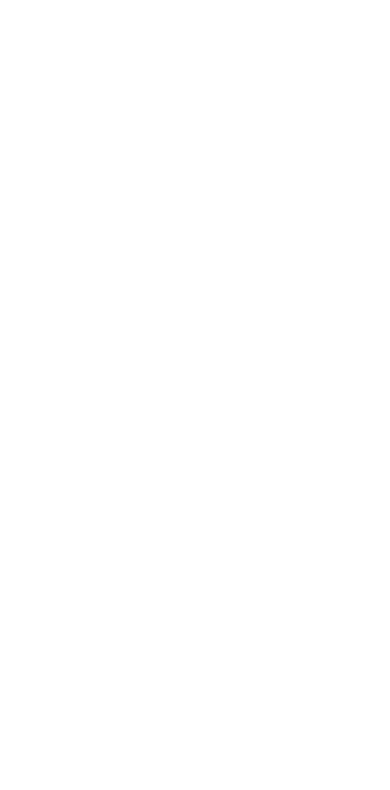
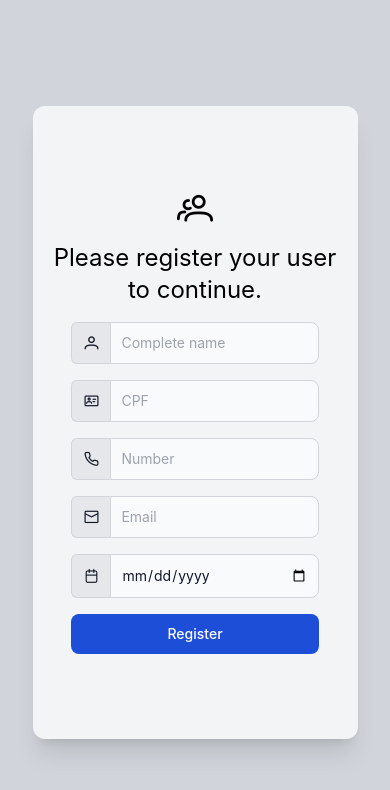
Before and after one commit to gustavovargas7/EventHubPucMinas, a Vue app: page /register in a window 390 px wide. Before the commit this address had no page. Shown: the top 790 px of the page. Built offline with nearby package versions, Linux system fonts and the light colour scheme; what tw-elements would draw is missing.

Commit message:
Responsive and prepare view login  and register

```diff
--- /dev/null
+++ b/src/components/input.vue
@@ -0,0 +1,23 @@
+<template>
+    <div class="flex w-3/5 sm:w-4/5 md:w-3/5">
+        <span
+            class="inline-flex items-center px-3 text-sm text-gray-900 bg-gray-200 border rounded-e-0 border-gray-300 border-e-0 rounded-s-md dark:bg-gray-600 dark:text-gray-400 dark:border-gray-600">
+            <i :class="dataInput.icon"></i>
+        </span>
+        <input :type="dataInput.type" :id="dataInput.id"
+            class="outline-none rounded-e-lg bg-gray-50 border text-gray-900 focus:ring-blue-500 focus:border-blue-500 block flex-1 min-w-0 w-full text-sm border-gray-300 p-2.5 dark:bg-gray-700 dark:border-gray-600 dark:placeholder-gray-400 dark:text-white dark:focus:ring-blue-500 dark:focus:border-blue-500"
+            :placeholder="dataInput.placeholder" required>
+    </div>
+</template>
+
+<script>
+export default {
+    name: 'Input',
+    props: {
+        dataInput: {
+            type: Object,
+            required: true
+        }
+    }
+}
+</script>
--- a/src/router/index.ts
+++ b/src/router/index.ts
@@ -1,11 +1,14 @@
 import { createRouter, createWebHistory } from 'vue-router';
-
+//User
+import Login from "@/views/layout/login.vue";
+//Master System
 import Master from "@/views/layout/master.vue";
 import Home from "@/views/layout/home.vue";
 import Events from "@/views/layout/events.vue";
 import Tickets from "@/views/layout/tickets.vue";
 import About from "@/views/layout/about.vue";
 import Contacts from "@/views/layout/contacts.vue";
+import Register from "@/views/layout/register.vue";
 
 const router = createRouter({
   history: createWebHistory(import.meta.env.BASE_URL),
@@ -16,9 +19,9 @@
       component: Master,
       children: [
         {
-         path: '/',
-         name: 'Home',
-         component: Home,
+          path: '/',
+          name: 'Home',
+          component: Home,
         },
         {
           path: '/events',
@@ -32,8 +35,8 @@
         },
         {
           path: '/about',
-         name: 'About',
-         component: About,
+          name: 'About',
+          component: About,
         },
         {
           path: '/contacts',
@@ -42,6 +45,17 @@
         },
       ],
     },
+    {
+      path: '/login',
+      name: 'Login',
+      component: Login,
+      children: []
+    },
+    {
+      path: '/register',
+      name: 'Register',
+      component: Register,
+    },
   ]
 })
 
--- a/src/router/routes.js
+++ /dev/null
@@ -1,27 +0,0 @@
-import { createRouter, createWebHistory } from 'vue-router';
-
-import Master from '@/views/layout/master.vue';
-import Dashboard from '@/views/layout/dashboard.vue';
-
-const routes = [
-  {
-    name: 'Master',
-    path: '/',
-    component: Master,
-    redirect: '/dashboard',
-    children: [
-      {
-        name: 'Dashboard',
-        path: 'dashboard',
-        component: Dashboard,
-      },
-    ],
-  },
-];
-
-const router = createRouter({
-  history: createWebHistory(import.meta.env.BASE_URL),
-  routes,
-});
-
-export default router;
--- a/src/scripts/sidebar.ts
+++ b/src/scripts/sidebar.ts
@@ -1,31 +1,21 @@
+export function closeSidebar() {
+    const container = document.querySelector('.container-sidebar');
+    const profile = document.querySelector('.profile');
+    const svgUser = document.querySelector('.svg');
+    const options = document.querySelectorAll('.options-sidebar');
+    const icons = document.querySelectorAll('.icons-sidebar');
 
-export function closeSidebar() {
-    const container = document.querySelector('.container-sidebar')
-    const profile = document.querySelector('.profile')
-    const svgUser = document.querySelector('.svg')
-    const options = document.querySelectorAll('.options-sidebar')
-    const icons = document.querySelectorAll('.icons-sidebar')
+    if (!container || !profile || !svgUser || options.length === 0 || icons.length === 0) {
+        return;
+    }
 
-    if (container) {
-        profile.classList.toggle('w-12')
-        profile.classList.toggle('h-12')
+    const toggleClass = (element: Element, ...classes: string[]) => {
+        classes.forEach(cls => element.classList.toggle(cls));
+    };
 
-        profile.classList.toggle('w-20')
-        profile.classList.toggle('h-20')
-
-        svgUser.classList.toggle('w-12')
-        svgUser.classList.toggle('h-12')
-
-        svgUser.classList.toggle('w-20')
-        svgUser.classList.toggle('h-20')
-
-        container.classList.toggle('w-[300px]')
-        container.classList.toggle('w-[90px]')
-        options.forEach(option => {
-            option.classList.toggle('d-none')
-        });
-        icons.forEach(option => {
-            option.classList.toggle('w-full')
-        });
-    }
+    toggleClass(profile, 'w-12', 'h-12', 'w-20', 'h-20');
+    toggleClass(svgUser, 'w-12', 'h-12', 'w-20', 'h-20');
+    toggleClass(container, 'w-[300px]', 'w-[90px]');
+    options.forEach(option => toggleClass(option, 'd-none'));
+    icons.forEach(icon => toggleClass(icon, 'w-full'));
 }
--- a/src/views/layout/events.vue
+++ b/src/views/layout/events.vue
@@ -3,9 +3,9 @@
         <div>
             <p class="text-lg">Mais vistos:</p>
         </div>
-        <div class="container-aloc-cards w-full flex justify-center overflow-x-auto gap-2 min-h-40">
+        <!-- <div class="container-aloc-cards w-full flex justify-center overflow-x-auto gap-2 min-h-40">
             <cardEvent v-for="event in arrayEvent" :key="event.id" :DataEvent="event" class="min-w-[200px]" />
-        </div>
+        </div> -->
     </div>
 </template>
 
--- /dev/null
+++ b/src/views/layout/login.vue
@@ -0,0 +1,51 @@
+<template>
+    <div class="flex bg-gray-300 w-full h-full justify-center items-center flex">
+        <div
+            class="shadow-xl bg-gray-100 md:w-3/6  sm:w-5/6 p-6 rounded-xl flex items-center flex-col justify-center">
+            <div class="w-full flex items-center flex-col gap-4">
+                <div class="flex flex-col gap-4">
+                    <span class="text-4xl"><i class="pi pi-users"></i></span>
+                    <p class="text-2xl text-center">Please enter your login to continue.</p>
+                </div>
+
+                <Input v-for="input in inputs" :key="input.id" :dataInput="input" />
+                <div class="w-3/5 sm:w-4/5 md:w-3/5">
+                    <button type="submit"
+                        class="w-full text-white bg-blue-700 hover:bg-blue-800 focus:ring-4 focus:outline-none focus:ring-blue-300 font-medium rounded-lg text-sm px-5 py-2.5 text-center dark:bg-blue-600 dark:hover:bg-blue-700 dark:focus:ring-blue-800">Login</button>
+                </div>
+                <p>Don't have an account? <a class="text-blue-600 hover:text-gray-600" href="/register">Sign Up</a></p>
+            </div>
+        </div>
+    </div>
+</template>
+
+<script>
+import Input from '../../components/input.vue';
+
+export default {
+    name: 'login',
+    components: {
+        Input
+    },
+    data() {
+        return {
+            inputs: [
+                {
+                    icon: 'pi pi-user',
+                    type: 'text',
+                    id: 'login',
+                    placeholder: 'Login'
+                },
+                {
+                    icon: 'pi pi-lock',
+                    type: 'password',
+                    id: 'password',
+                    placeholder: 'Password'
+                },
+            ]
+        }
+    }
+}
+
+
+</script>
--- /dev/null
+++ b/src/views/layout/register.vue
@@ -0,0 +1,66 @@
+<template>
+    <div class="w-full h-full bg-gray-300 items-center flex justify-center">
+        <div
+            class="p-2 bg-gray-100 md:w-3/6 sm:w-5/6 h-3/4 w-2/4 rounded-xl shadow-xl gap-4 items-center flex-col justify-center flex">
+            <div class="flex flex-col gap-4">
+                <span class="text-4xl"><i class="pi pi-users"></i></span>
+                <p class="text-2xl text-center">Please register your user to continue.</p>
+            </div>
+            <Input v-for="input in inputs" :key="input.id" :dataInput="input" />
+            <div class="w-3/5 sm:w-4/5 md:w-3/5">
+                <button type="submit"
+                    class="w-full text-white bg-blue-700 hover:bg-blue-800 focus:ring-4 focus:outline-none focus:ring-blue-300 font-medium rounded-lg text-sm px-5 py-2.5 text-center dark:bg-blue-600 dark:hover:bg-blue-700 dark:focus:ring-blue-800">Register</button>
+            </div>
+        </div>
+    </div>
+</template>
+
+<script>
+import Input from '../../components/input.vue'
+
+export default {
+    name: 'Register',
+    components: {
+        Input
+    },
+
+    data() {
+        return {
+            inputs: [
+                {
+                    icon: 'pi pi-user',
+                    type: 'text',
+                    id: 'name',
+                    placeholder: 'Complete name'
+                },
+                {
+                    icon: 'pi pi-id-card',
+                    type: 'text',
+                    id: 'cpf',
+                    placeholder: 'CPF'
+                },
+                {
+                    icon: 'pi pi-phone',
+                    type: 'text',
+                    id: 'cellphone',
+                    placeholder: 'Number'
+                },
+                {
+                    icon: 'pi pi-envelope',
+                    type: 'email',
+                    id: 'email',
+                    placeholder: 'Email'
+                },
+                {
+                    icon: 'pi pi-calendar',
+                    type: 'date',
+                    id: 'email',
+                    placeholder: 'DD/MM/AAAA'
+                },
+            ]
+        }
+    }
+
+}
+
+</script>
--- a/tailwind.config.js
+++ b/tailwind.config.js
@@ -5,6 +5,11 @@
     "./node_modules/tw-elements/js/**/*.js",
   ],
   theme: {
+    screens: {
+      sm: "360px",
+      md: "650px",
+      lg: "1440px",
+    },
     extend: {},
   },
   plugins: [require("tw-elements/plugin.cjs")],
```
